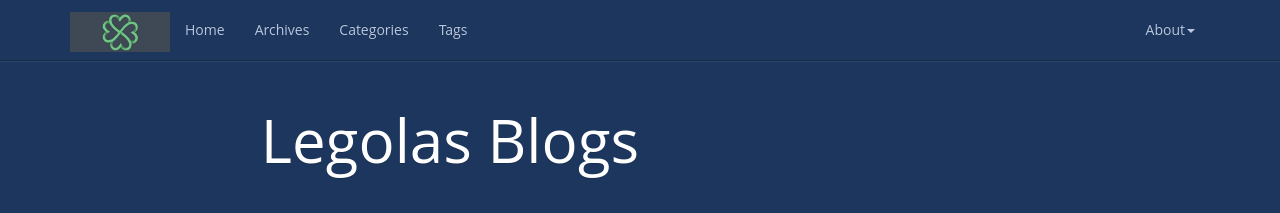
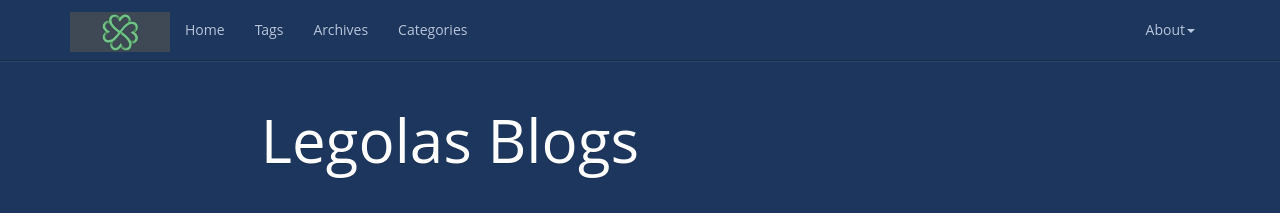
Before and after one commit to legolasNg/legolasNg.github.io, a Jekyll site: the page built from index.html, in a window 1280 px wide. Shown: the top 213 px of the page. Built offline with Jekyll 4.4.1, drawn with Linux system fonts in a browser that asks for light colours; nearby versions of some CDN libraries; the list of posts is cut into pages by our own code.

Commit message:
[fix] change nav order

```diff
--- a/_includes/header.html
+++ b/_includes/header.html
@@ -16,13 +16,13 @@
                     <a href="{{ '/' | prepend: site.baseurl }}">Home</a>
                 </li>
                 <li>
+                    <a href="{{ '/tags' | prepend: site.baseurl }}">Tags</a>
+                </li>
+                <li>
                     <a href="{{ '/archives' | prepend: site.baseurl }}">Archives</a>
                 </li>
                 <li>
                     <a href="{{ '/categories' | prepend: site.baseurl }}">Categories</a>
-                </li>
-                <li>
-                    <a href="{{ '/tags' | prepend: site.baseurl }}">Tags</a>
                 </li>
             </ul>
             <ul class="nav navbar-nav navbar-right">
```
